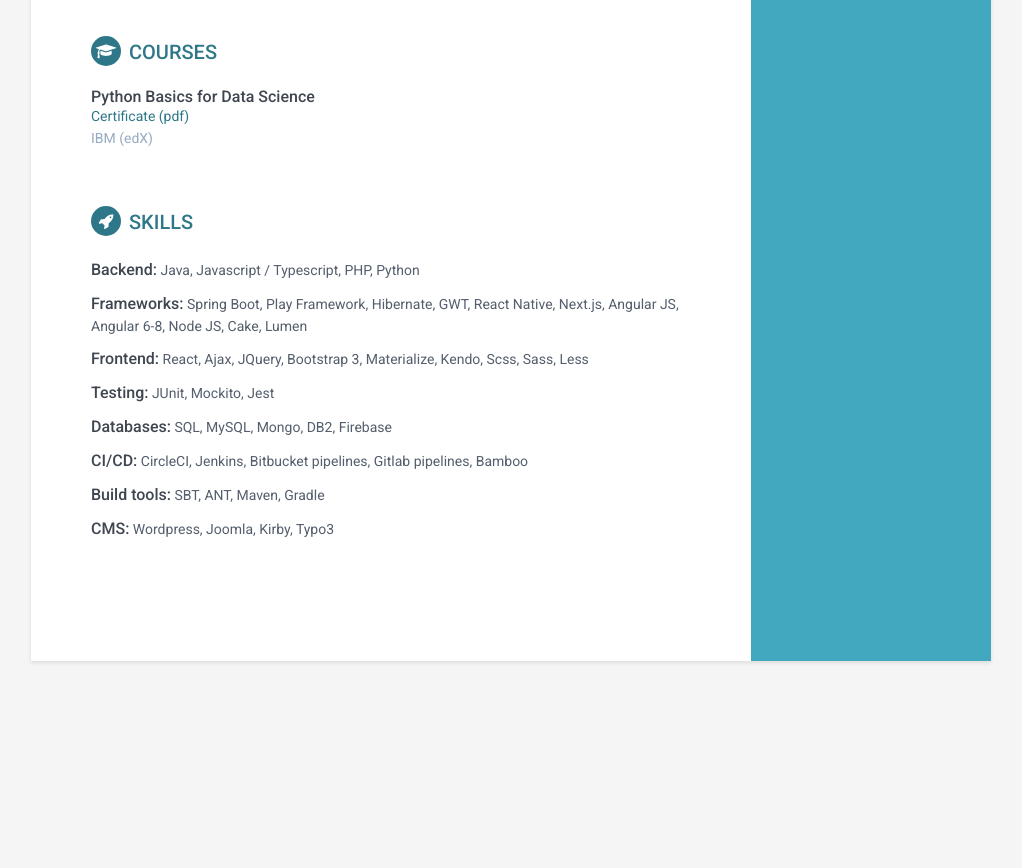
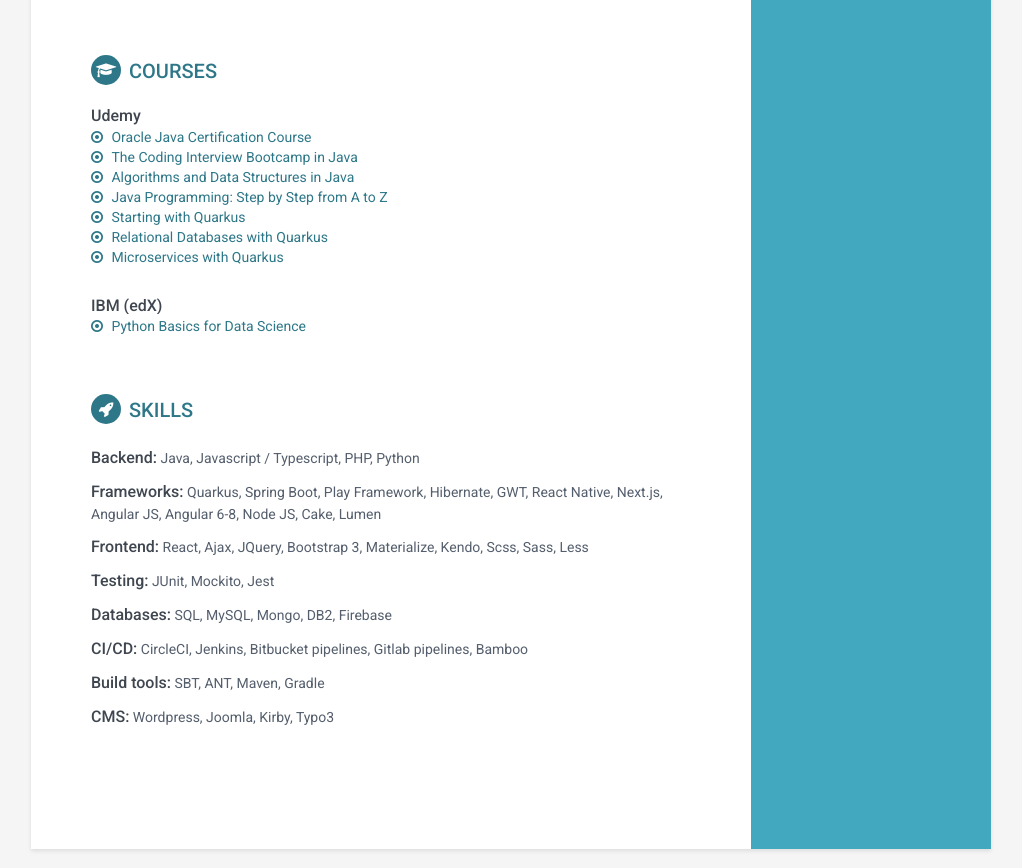
Before and after one commit to device999/CV, a plain HTML site: page assets/backup/index23-11-2022.html in a window 1280 px wide. Shown: the part 1929-2797 px from the top of the page, without its empty margins (129-1151 px from the left). Before the commit the page ends 2620 px from the top, so only its background shows below. Drawn offline with nearby package versions, Linux system fonts and the light colour scheme; files that its build step writes are made by us from their sources; files whose address does not match are found by name.

Commit message:
minor changes

```diff
--- a/assets/backup/index23-11-2022.html
+++ b/assets/backup/index23-11-2022.html
@@ -37,7 +37,7 @@
             <h1 class="name">Rahimbayli Sattar</h1>
             <h3 class="tagline">Software Developer</h3>
             <Br />
-            <a href="assets/files/CV.pdf" target="_blank">Download PDF</a>
+           <!--  <a href="assets/files/CV.pdf" target="_blank">Download PDF</a>-->
          </div>
          <!--//profile-container-->
          <div class="contact-container container-block">
@@ -127,7 +127,7 @@
                <div class="meta">
                   <div class="upper-row">
                      <h3 class="job-title">Software Developer</h3>
-                     <div class="time">September 2020 - March 2022</div>
+                     <div class="time">September 2020 - now</div>
                   </div>
                   <!--//upper-row-->
                   <div class="company">Universitätsklinikum Bonn, Bonn</div>
@@ -135,6 +135,19 @@
                <b>Worked in different projects</b>
                <div class="details">
                   <table>
+                     <!--
+                        Begin
+                     -->
+                     <tr>
+                        <td>
+                           <i class="fa fa-dot-circle-o" aria-hidden="true" style="color:#2d7788"></i>
+                           Development of microservices visualisation and searching tool for FHIR bundles based on Angular
+                        </td>
+                     </tr>
+
+                     <!--
+                        End
+                     -->
                      <tr>
                         <td>
                            <i class="fa fa-dot-circle-o" aria-hidden="true" style="color:#2d7788"></i>
@@ -163,12 +176,12 @@
                         <td>
                            <i class="fa fa-dot-circle-o" aria-hidden="true" style="color:#2d7788"></i>
                            <i>
-                              Technologies: Java, Spring Boot, Angular, Docker
+                              Technologies: Java, Spring Boot, Quarkus, Angular, Docker
                            </i>
                         </td>
                      </tr>
                   </table>
-                  <p><a href="assets/files/UKBRec.pdf" target="_blank">Recommendation Letter (in German)</a> </p>
+                 <!-- <p><a href="assets/files/UKBRec.pdf" target="_blank">Recommendation Letter (in German)</a> </p>-->
                </div>
             </div>
 
@@ -554,16 +567,102 @@
 
          <section class="section experiences-section">
             <h2 class="section-title"><i class="fa fa-graduation-cap"></i>Courses</h2>
+
             <div class="item">
                <div class="meta">
                   <div class="upper-row">
-                     <h3 class="job-title">Python Basics for Data Science</h3>
-                     <div class="certificate">
-                        <a href="https://courses.edx.org/certificates/f3826ebbbdc24fcf83b334998418b362" target="_blank">Certificate</a>
-                        <a href="assets/files/certificates/PY0101EN.pdf" target="_blank">(pdf)</a>
-                     </div>
+                    <h3 class="job-title">Udemy</h3>
                   </div>
-                  <div class="company">IBM (edX)</div>
+               </div>
+               <div class="details">
+                  <table style="width: 100%;">
+                     <thead>
+                     </thead>
+                     <tbody>
+                        <tr>
+                           <td>
+                              <i class="fa fa-dot-circle-o" aria-hidden="true" style="color:#2d7788"></i>
+                              <a href="https://dedalus.udemy.com/certificate/UC-67bd0537-6f9c-4b2f-a16b-c317ce8ffee9/" target="_blank" style="margin-left:5px;">
+                                Oracle Java Certification Course
+                              </a>
+                           </td>
+                        </tr>
+                        <tr>
+                           <td>
+                              <i class="fa fa-dot-circle-o" aria-hidden="true" style="color:#2d7788"></i>
+                              <a href="https://dedalus.udemy.com/certificate/UC-8096e2c0-c012-4bd1-b0d2-c4fc3117d07c/" target="_blank" style="margin-left:5px;">
+                                The Coding Interview Bootcamp in Java
+                              </a>
+                           </td>
+                        </tr>
+                        <tr>
+                           <td>
+                              <i class="fa fa-dot-circle-o" aria-hidden="true" style="color:#2d7788"></i>
+                              <a href="https://dedalus.udemy.com/certificate/UC-c04e91a8-3af9-45b9-a8da-ed0b2a8c3022/" target="_blank" style="margin-left:5px;">
+                                Algorithms and Data Structures in Java
+                              </a>
+                           </td>
+                        </tr>
+                        <tr>
+                           <td>
+                              <i class="fa fa-dot-circle-o" aria-hidden="true" style="color:#2d7788"></i>
+                              <a href="https://www.udemy.com/certificate/UC-e9720113-8f2b-4fbc-9966-22a57cb6a513/" target="_blank" style="margin-left:5px;">
+                                 Java Programming: Step by Step from A to Z
+                              </a>
+                           </td>
+                        </tr>
+                        <tr>
+                           <td>
+                              <i class="fa fa-dot-circle-o" aria-hidden="true" style="color:#2d7788"></i>
+                              <a href="https://udemy.com/certificate/UC-dd9316f8-9dbe-4e5b-92db-66542f1c1bc5/" style="margin-left:5px;" target="_blank" >
+                                   Starting with Quarkus
+                              </a>
+                           </td>
+                        </tr>
+                        <tr>
+                           <td>
+                              <i class="fa fa-dot-circle-o" aria-hidden="true" style="color:#2d7788"></i>
+                              <a href="https://www.udemy.com/certificate/UC-f80aada9-87fe-43fd-8f1c-9c49f460f298/" target="_blank" style="margin-left:5px;">
+                                 Relational Databases with Quarkus
+                              </a>
+                           </td>
+                        </tr>
+                        <tr>
+                           <td>
+                              <i class="fa fa-dot-circle-o" aria-hidden="true" style="color:#2d7788"></i>
+                              <a href="https://udemy.com/certificate/UC-1c4331cb-e833-42bb-9a66-8f379c4e603d/" target="_blank" style="margin-left:5px;">
+                                 Microservices with Quarkus
+                              </a>
+                           </td>
+                        </tr>
+                     </tbody>
+                  </table>
+               </div>
+			   </div>
+
+
+
+            <div class="item">
+               <div class="meta">
+                  <div class="upper-row">
+                     <h3 class="job-title">IBM (edX)</h3>
+                  </div>
+               </div>
+               <div class="details">
+                  <table style="width: 100%;">
+                     <thead>
+                     </thead>
+                     <tbody>
+                        <tr>
+                           <td>
+                              <i class="fa fa-dot-circle-o" aria-hidden="true" style="color:#2d7788"></i>
+                              <a href="https://courses.edx.org/certificates/f3826ebbbdc24fcf83b334998418b362" target="_blank" style="margin-left:5px;">
+                                 Python Basics for Data Science
+                              </a>
+                           </td>
+                        </tr>
+                     </tbody>
+                  </table>
                </div>
 			   </div>
          </section>
@@ -573,7 +672,7 @@
             <h2 class="section-title"><i class="fa fa-rocket"></i>Skills</h2>
             <div>
                <p><span class="job-title">Backend:</span> Java, Javascript / Typescript, PHP, Python</p>
-               <p><span class="job-title">Frameworks:</span> Spring Boot, Play Framework, Hibernate, GWT, React Native, Next.js,
+               <p><span class="job-title">Frameworks:</span> Quarkus, Spring Boot, Play Framework, Hibernate, GWT, React Native, Next.js,
                   Angular JS, Angular 6-8, Node JS, Cake, Lumen
                </p>
                <p><span class="job-title">Frontend:</span> React, Ajax, JQuery, Bootstrap 3, Materialize, Kendo, Scss,
```
Also changed, not shown: index.html (+25 -17 lines).
